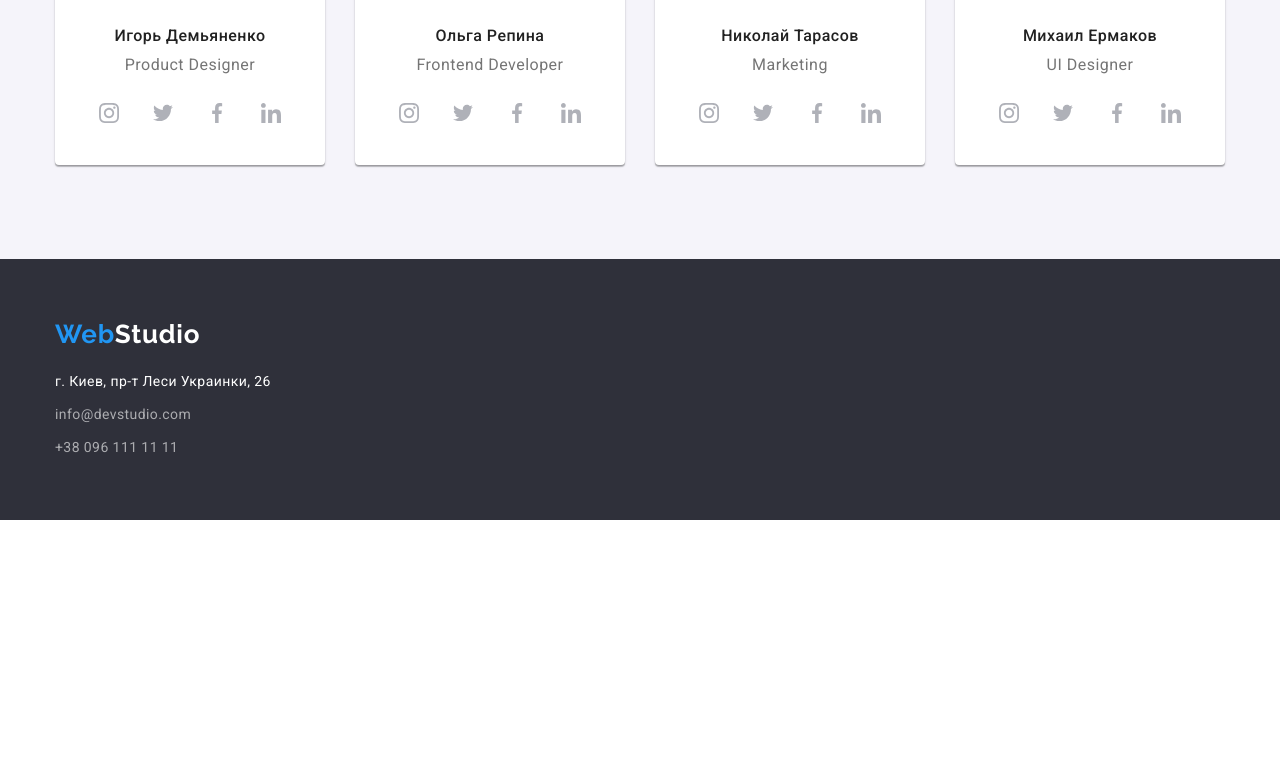
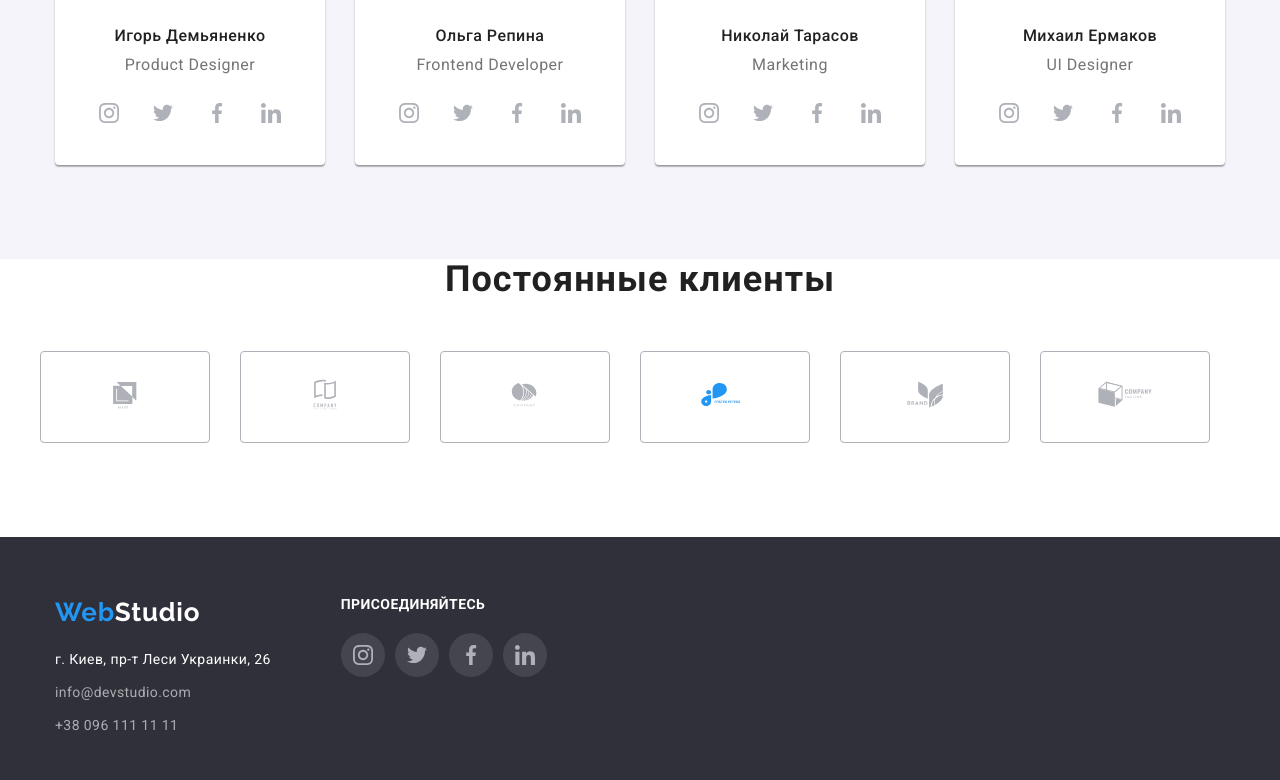
Before and after one commit to CheMaxwell/goit-markup-hw-04, a plain HTML site: page index.html in a window 1280 px wide. Shown: the part 2045-2825 px from the top of the page. Before the commit the page ends 2565 px from the top, so only its background shows below. Drawn offline with nearby package versions, Linux system fonts and the light colour scheme.

Commit message:
доработка секций,подключение иконок

```diff
--- a/css/styles.css
+++ b/css/styles.css
@@ -8,6 +8,7 @@
   --accent-bckgnd-color: #2f303a;
   --address-mail-tel: rgba(255, 255, 255, 0.6);
   --border-portfolio-cards: #eeeeee;
+  --footer-social-bg: rgba(255, 255, 255, 0.1);
 }
 body {
   font-family: "Roboto", sans-serif;
@@ -361,13 +362,52 @@ img {
 .team-svg-icon:focus {
   fill: var(--some-bckgrnd-text-color);
 }
+/*  ---------------Clients--------------------  */
 
-/*  ---------------footer--------------------  */
+.section-clients {
+  margin-bottom: 94px;
+}
+
+.clients-title {
+  font-weight: 700;
+  font-size: 36px;
+  line-height: 1.16;
+  text-align: center;
+  letter-spacing: 0.03em;
+  color: var(--title-main-color);
+  margin-bottom: 50px;
+}
+.clients-list {
+  display: flex;
+  margin: auto;
+  justify-content: center;
+  align-items: center;
+}
+.clients-list-item {
+  display: flex;
+  justify-content: center;
+  align-items: center;
+  width: 170px;
+  height: 92px;
+  border: 1px solid #afb1b8;
+  box-sizing: border-box;
+  border-radius: 4px;
+  margin-right: 30px;
+}
+.clients-list-item:last-child {
+}
+.clients-link {
+}
+/*  ---------------Footer--------------------  */
 
 .footer {
   background: var(--accent-bckgnd-color);
   padding-top: 60px;
   padding-bottom: 60px;
+  display: flex;
+}
+.footer-list {
+  display: flex;
 }
 .logo-footer {
   font-family: "Raleway", sans-serif;
@@ -410,6 +450,50 @@ img {
   line-height: 1.71;
   letter-spacing: 0.03em;
   color: var(--address-mail-tel);
+}
+.social {
+  width: 206px;
+  height: 80px;
+  margin-left: 70px;
+  margin-bottom: 100px;
+}
+.social-title {
+  width: 145px;
+  height: 16px;
+  font-weight: 700;
+  font-size: 14px;
+  line-height: 1.14;
+  letter-spacing: 0.03em;
+  text-transform: uppercase;
+  color: var(--some-bckgrnd-text-color);
+}
+.social-list {
+  display: flex;
+  margin-top: 20px;
+}
+
+.social-item {
+  margin-right: 10px;
+}
+.social-item:last-child {
+  margin-right: 0;
+}
+.social-link {
+  width: 44px;
+  height: 44px;
+  display: flex;
+  border-radius: 50%;
+  justify-content: center;
+  align-items: center;
+  background-color: var(--footer-social-bg);
+}
+
+.social-link:hover,
+.social-link:focus {
+  background-color: var(--brand-color);
+}
+.social-svg-icon {
+  fill: var(--some-bckgrnd-text-color);
 }
 
 /*  -------------  !!!!portfolio!!!!  --------------  */
--- a/index.html
+++ b/index.html
@@ -225,10 +225,59 @@
                 </ul>
             </div>
         </section>
+    <!-- ------------Clients--------------- -->
+        <section class="section-clients">
+            <h2 class="clients-title">Постоянные клиенты</h2>
+            <ul class="list clients-list">
+                <li class="clients-list-item">
+                    <a href="" class="clients-link">
+                        <svg class="team-svg-icon" width="106" height="60">
+                            <use href="./images/icons.svg#icon-Logo1"></use>
+                        </svg>
+                    </a>
+                </li>
+                <li class="clients-list-item">
+                    <a href="" class="clients-link">
+                        <svg class="team-svg-icon" width="106" height="60">
+                            <use href="./images/icons.svg#icon-Logo2"></use>
+                        </svg>
+                    </a>
+                </li>
+                <li class="clients-list-item">
+                    <a href="" class="clients-link">
+                        <svg class="team-svg-icon" width="106" height="60">
+                            <use href="./images/icons.svg#icon-Logo3"></use>
+                        </svg>
+                    </a>
+                </li>
+                <li class="clients-list-item">
+                    <a href="" class="clients-link">
+                        <svg class="team-svg-icon" width="106" height="60">
+                            <use href="./images/icons.svg#icon-Logo4"></use>
+                        </svg>
+                    </a>
+                </li>
+                <li class="clients-list-item">
+                    <a href="" class="clients-link">
+                        <svg class="team-svg-icon" width="106" height="60">
+                            <use href="./images/icons.svg#icon-Logo5"></use>
+                        </svg>
+                    </a>
+                </li>
+                <li class="clients-list-item">
+                    <a href="" class="clients-link">
+                        <svg class="team-svg-icon" width="106" height="60">
+                            <use href="./images/icons.svg#icon-Logo6"></use>
+                        </svg>
+                    </a>
+                </li>
+            </ul>
+        </section>
     </main>
     <!-- ------------Footer--------------- -->
     <footer class="footer">
-        <div class="container">
+        <div class="container footer-list">
+                <div>
                     <a class="link logo-footer" href="index.html" lang="en">Web<span lang="en" class="logo-footer-two">Studio</span></a>
                     <address class="footer-address">
                         <ul class="list">
@@ -244,6 +293,40 @@
                         </ul>
                     </address>
                 </div>
+                <div class="social">
+                    <h3 class="social-title">Присоединяйтесь</h3>
+                    <ul class="list social-list">
+                        <li class="social-item">
+                            <a href="" class="social-link">
+                                <svg class="social-svg-icon" width="20" height="20">
+                                    <use href="./images/icons.svg#icon-instagram"></use>
+                                </svg>
+                            </a>
+                        </li>
+                        <li class="social-item">
+                            <a href="" class="social-link">
+                                <svg class="social-svg-icon" width="20" height="20">
+                                    <use href="./images/icons.svg#icon-twitter"></use>
+                                </svg>
+                            </a>
+                        </li>
+                        <li class="social-item">
+                            <a href="" class="social-link">
+                                <svg class="social-svg-icon" width="20" height="20">
+                                    <use href="./images/icons.svg#icon-facebook"></use>
+                                </svg>
+                            </a>
+                        </li>
+                        <li class="social-item">
+                            <a href="" class="social-link">
+                                <svg class="social-svg-icon" width="20" height="20">
+                                    <use href="./images/icons.svg#icon-linkedin"></use>
+                                </svg>
+                            </a>
+                        </li>
+                    </ul>
+                </div>
+        </div>
     </footer>
 </body>
 </html>
```
Lines whose indentation alone changed are shown as unchanged.
